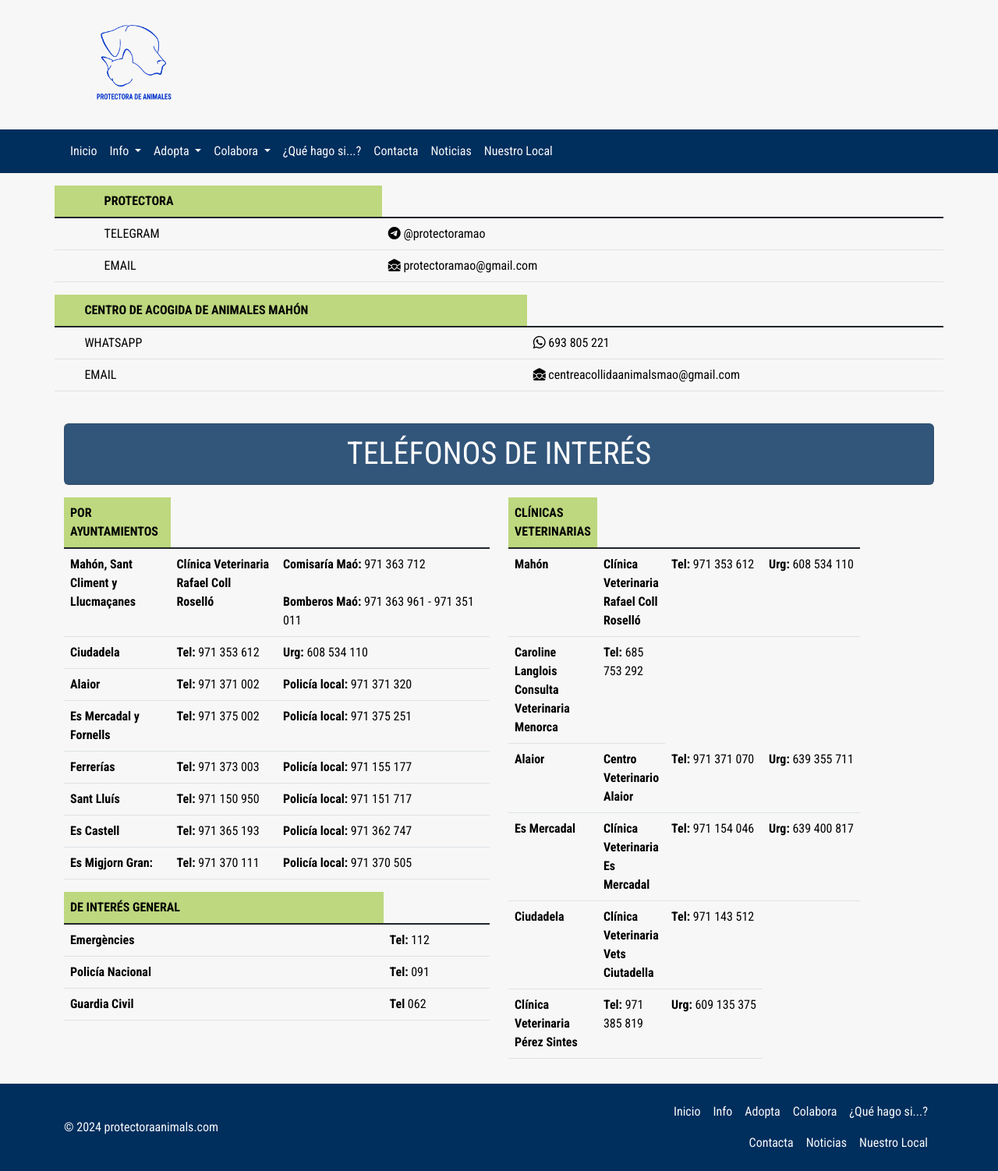
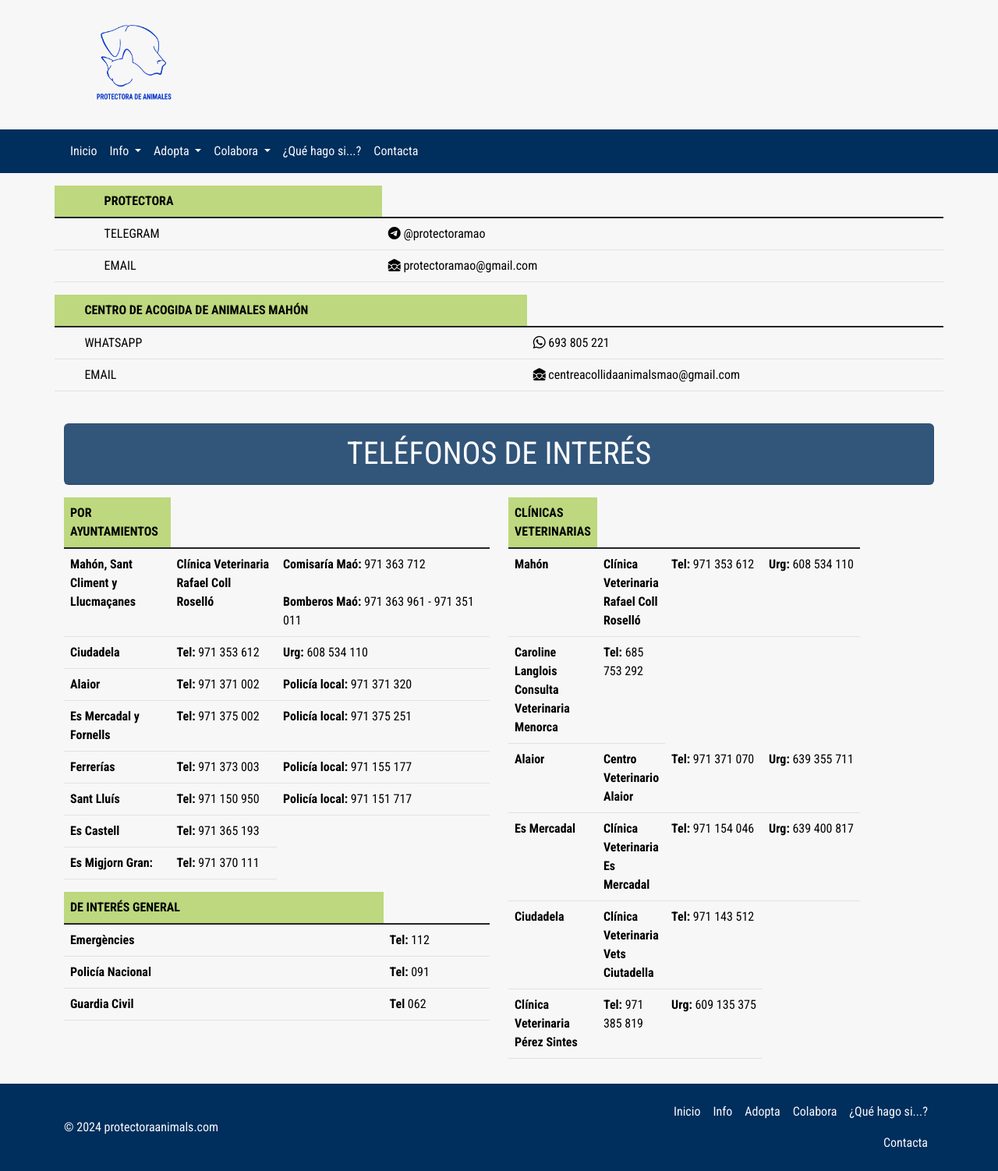
Before and after one commit to anacalero96/proyecto, a plain HTML site: page html/contactar.html in a window 1280 px wide. Shown: the whole page at 78% size. Drawn offline with nearby package versions, Linux system fonts and the light colour scheme.

Commit message:
Modifications to menus and tables
Modifications to menus and tables

```diff
--- a/html/contactar.html
+++ b/html/contactar.html
@@ -69,21 +69,18 @@
                             </ul>
                         </li>
                         <li class="nav-item">
-                            <a class="nav-link active text-light" aria-current="page" href="./Quehagosi.html">¿Qué hago si...?</a>
+                          <a class="nav-link active text-light" aria-current="page" href="./Quehagosi.html">¿Qué hago si...?</a>
                         </li>
                         <li class="nav-item">
-                            <!--Mostrará formulario de contacto o información sobre los contactos disponibles-->
-                            <a class="nav-link text-light" href="#">Contacta</a>
+                          <!--Mostrará formulario de contacto o información sobre los contactos disponibles-->
+                          <a class="nav-link text-light" href="#">Contacta</a>
                         </li>
-                        <li class="nav-item">
-                            <!--Blog de la protectora-->
-                            <a class="nav-link text-light" href="#">Noticias</a>
-                        </li>
-                        <li class="nav-item">
-                            <!--Horario de apertura al público-->
-                            <!--Información relevante-->
-                            <a class="nav-link text-light" href="#">Nuestro Local</a>
-                        </li>
+                        <!-- <li class="nav-item">
+                          <a class="nav-link text-light" href="#">Noticias</a>
+                        </li> -->
+                        <!-- <li class="nav-item">
+                          <a class="nav-link text-light" href="#">Nuestro Local</a>
+                        </li> -->
                     </ul>
                 </div>
             </div>
@@ -178,12 +175,12 @@
                       <tr>
                         <th scope="row" style="background-color: #f7f7f7;">Es Castell</th>
                         <td style="background-color: #f7f7f7;"><strong>Tel:</strong> 971 365 193</td>
-                        <td style="background-color: #f7f7f7;"><strong>Policía local:</strong> 971 362 747</td>
+                        <!-- <td style="background-color: #f7f7f7;"><strong>Policía local:</strong> 971 362 747</td>  -->
                       </tr>
                       <tr>
                         <th scope="row" style="background-color: #f7f7f7;">Es Migjorn Gran:</th>
                         <td style="background-color: #f7f7f7;"><strong>Tel: </strong>971 370 111</td>
-                        <td style="background-color: #f7f7f7;"><strong>Policía local: </strong>971 370 505</td>
+                        <!-- <td style="background-color: #f7f7f7;"><strong>Policía local: </strong>971 370 505</td>  -->
                       </tr>
                   </tbody>
                 </table>
@@ -265,8 +262,6 @@
                   <li class="nav-item"><a href="#" class="nav-link px-2 text-light">Colabora</a></li>
                   <li class="nav-item"><a href="#" class="nav-link px-2 text-light">¿Qué hago si...?</a></li>
                   <li class="nav-item"><a href="#" class="nav-link px-2 text-light">Contacta</a></li>
-                  <li class="nav-item"><a href="#" class="nav-link px-2 text-light">Noticias</a></li>
-                  <li class="nav-item"><a href="#" class="nav-link px-2 text-light">Nuestro Local</a></li>
                 </ul>
             </div>
             <!--Introducir redes sociales de la protectora-->
```
Also changed, not shown: html/Quehagosi.html (+4 -9 lines), html/cime.html (+4 -9 lines), html/cime_animales.html (+4 -9 lines), html/donativos.html (+5 -10 lines), html/hacertesocio.html (+5 -10 lines), html/home.html (+9 -11 lines), html/playas.html (+4 -9 lines), html/protectora_animales.html (+4 -9 lines), html/verificar_chip.html (+4 -9 lines), html/voluntarios.html (+5 -10 lines).
